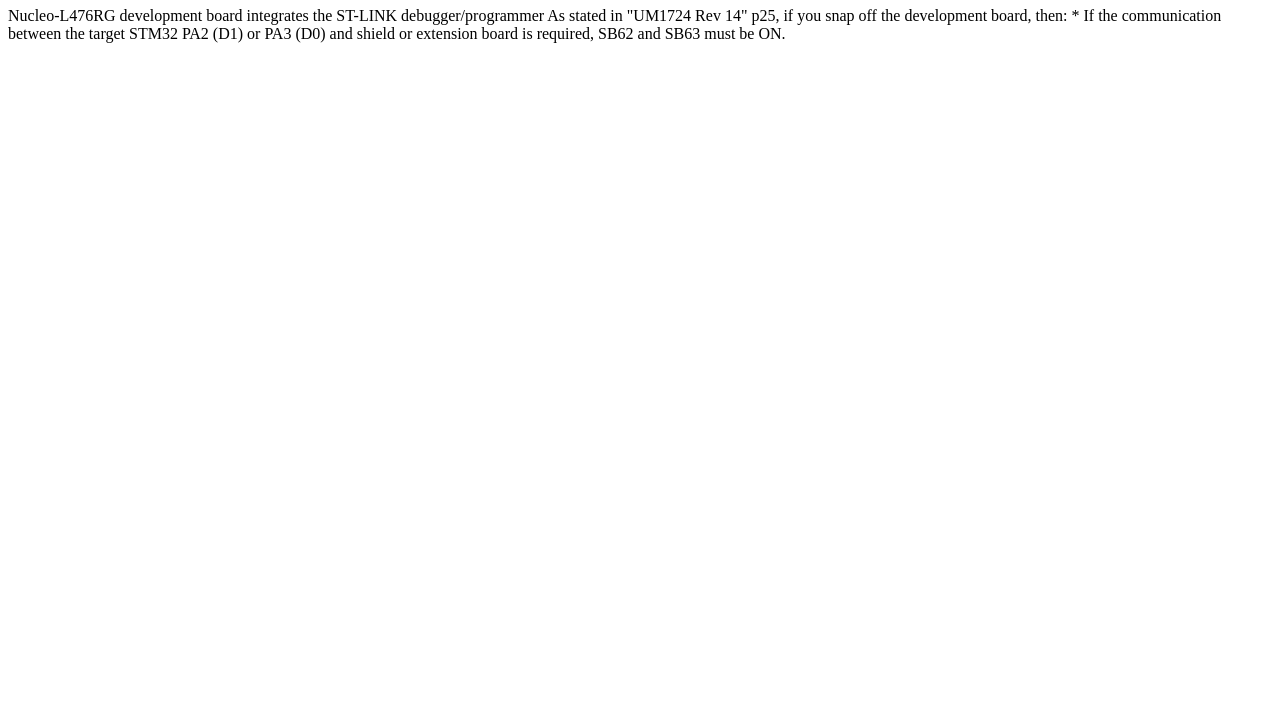
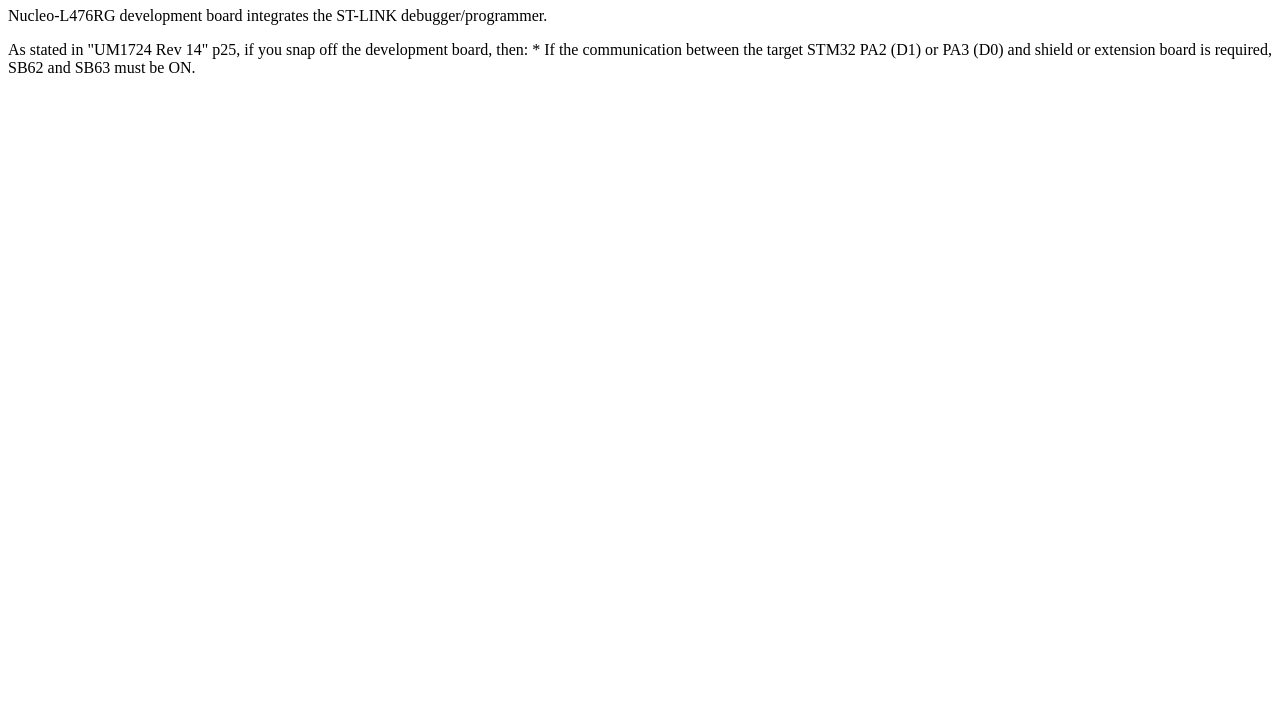
Before and after one commit to noisesignal/site, a plain HTML site: page docs/index.html in a window 1280 px wide. Shown: the part 73-800 px from the top of the page. Drawn offline with Linux system fonts and the light colour scheme.

Commit message:
index.html

```diff
--- a/docs/index.html
+++ b/docs/index.html
@@ -9,13 +9,16 @@
 STM32L476RG configuration
 </h1>
 <p>
-Nucleo-L476RG development board integrates the ST-LINK debugger/programmer
+Nucleo-L476RG development board integrates the ST-LINK debugger/programmer.
 
+<p>
 As stated in "UM1724 Rev 14" p25, if you snap off the development board, then:
 
 	* If the communication between the target STM32 PA2 (D1) or PA3 (D0) and shield or extension board is required,
 	  SB62 and SB63 must be ON.
 </p>
 
+</p>
+
 </body>
 </html>
```
